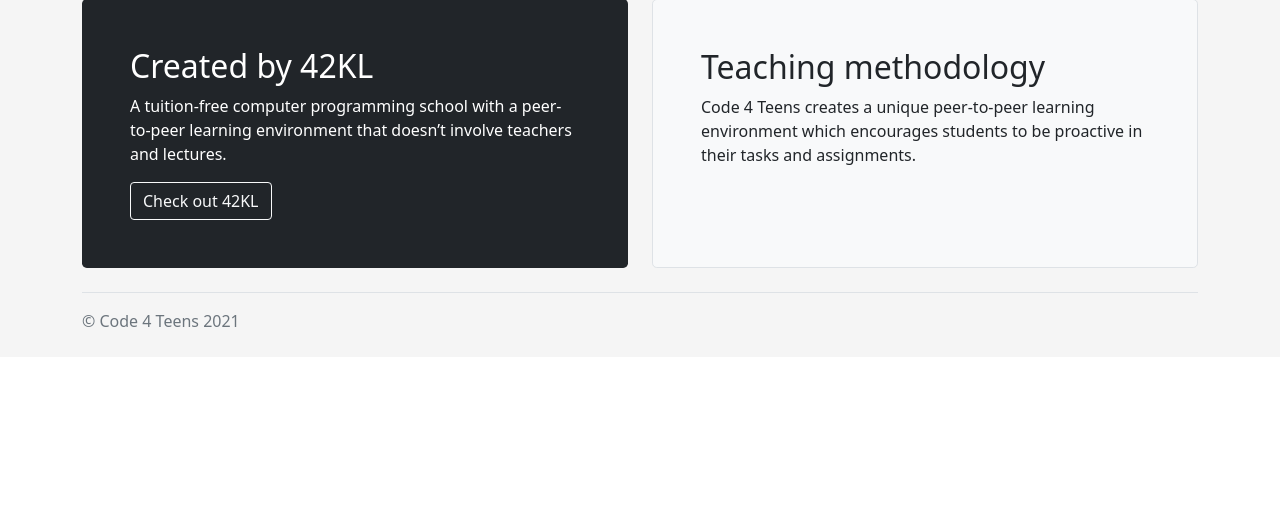
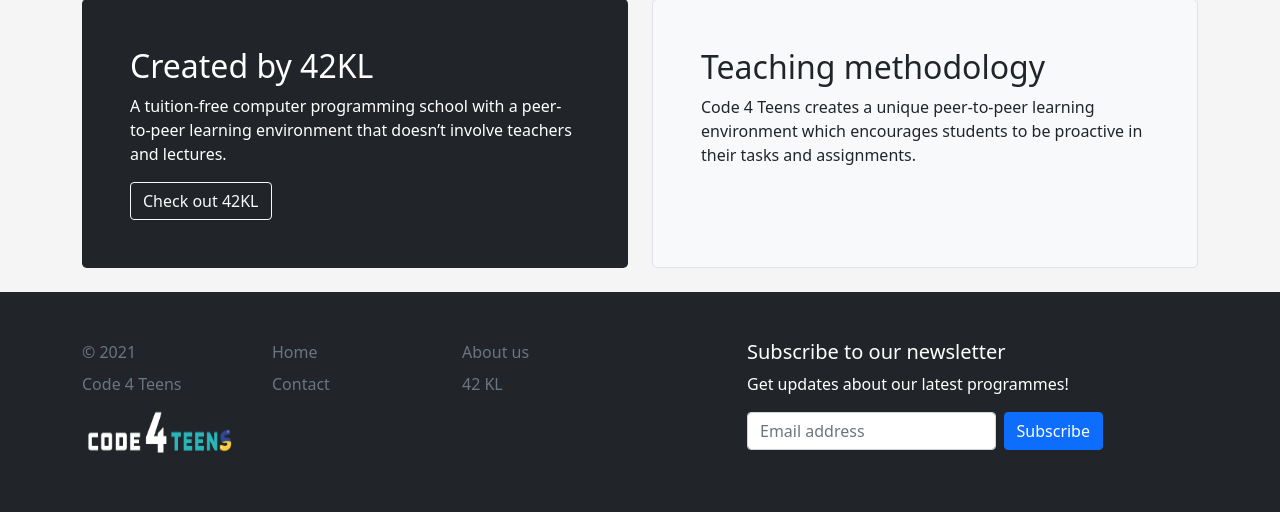
Before and after one commit to code4teens/c4t-web-app, a Flask app: page / in a window 1280 px wide. Shown: the part 565-1077 px from the top of the page. Before the commit the page ends 892 px from the top, so only its background shows below. Run offline with Flask 2, Linux system fonts and the light colour scheme.

Commit message:
feat: added footer

```diff
--- a/templates/base.html
+++ b/templates/base.html
@@ -63,8 +63,43 @@
     <div id="content">
       {% block content %}{% endblock %}
     </div>
-
-    <div id="footer">
+    <div id="footer" class="bg-dark">
+      <div class="container">
+        <footer class="py-5">
+          <div class="row">
+            <div class="col-2">
+              <ul class="nav flex-column">
+                <li class="nav-item mb-2"><a class="nav-link p-0 text-muted">© 2021</a></li>
+                <li class="nav-item mb-2"><a class="nav-link p-0 text-muted">Code 4 Teens</a></li>
+                <img src="../static/code4teens_logo.png" width="160" height="60">
+              </ul>
+            </div>
+            <div class="col-2">
+              <ul class="nav flex-column">
+                <li class="nav-item mb-2"><a href="/" class="nav-link p-0 text-muted">Home</a></li>
+                <li class="nav-item mb-2"><a href="#" class="nav-link p-0 text-muted">Contact</a></li>
+              </ul>
+            </div>
+            <div class="col-2">
+              <ul class="nav flex-column">
+                <li class="nav-item mb-2"><a href="#" class="nav-link p-0 text-muted">About us</a></li>
+                <li class="nav-item mb-2"><a href="https://42kl.edu.my/" class="nav-link p-0 text-muted">42 KL</a></li>
+              </ul>
+            </div>
+            <div class="col-4 offset-1">
+              <form>
+                <h5 class="text-white bg-dark rounded-3">Subscribe to our newsletter</h5>
+                <p class="text-white bg-dark rounded-3">Get updates about our latest programmes!</p>
+                <div class="d-flex w-100 gap-2">
+                  <label for="newsletter1" class="visually-hidden">Email address</label>
+                  <input id="newsletter1" type="text" class="form-control" placeholder="Email address">
+                  <button class="btn btn-primary" type="button">Subscribe</button>
+                </div>
+              </form>
+            </div>
+          </div>
+        </footer>
+      </div>
       {% block footer %}{% endblock %}
     </div>
   </main>
--- a/templates/index.html
+++ b/templates/index.html
@@ -44,7 +44,5 @@
       </div>
     </div>
   </div>
-
-  <footer class="pt-3 mt-4 text-muted border-top">&copy; Code 4 Teens 2021</footer>
 </div>
 {% endblock %}
```
Also changed, not shown: static/code4teens_logo.png (added).
